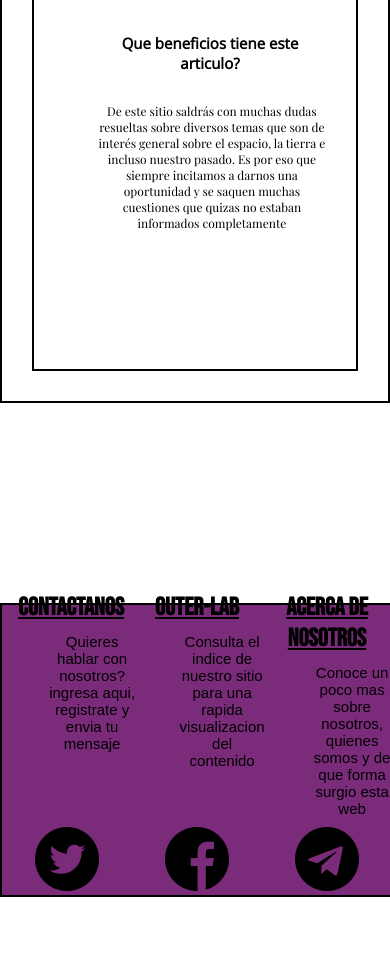
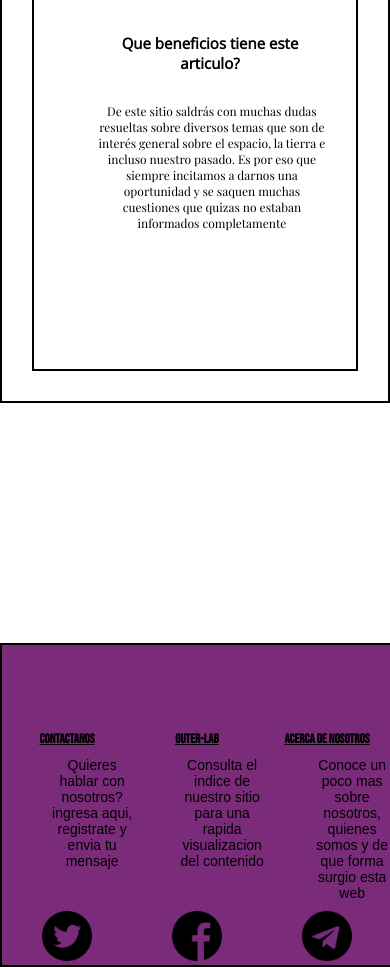
Before and after one commit to Thomas-Vidal01/Outer-Lab-coder, a plain HTML site: page index.html in a window 390 px wide. Shown: the part 3555-4522 px from the top of the page. Before the commit the page ends 4452 px from the top, so only its background shows below. Drawn offline with nearby package versions, Linux system fonts and the light colour scheme; a web font is replaced by a local one.

Commit message:
commit previo sass

```diff
--- a/css/style.css
+++ b/css/style.css
@@ -658,7 +658,7 @@ width: 25%;
     }
 }
 
-@media screen and (max-width: 678px){
+@media screen and (max-width: 990px){
     footer{
         margin-top: 200px;
         width: 100%;
@@ -676,8 +676,12 @@ width: 25%;
         font-size: 15px;
         padding-left: 30px;
     }
+    footer .footer-redes a img{
+        width: 50px;
+        height: 50px;
+    }
 }
-@media screen and (max-width: 331px){
+@media screen and (max-width: 501px){
     footer{
         margin-top: 240px;
         width: 100%;
@@ -695,4 +699,10 @@ width: 25%;
         font-size: 15px;
         padding-left: 30px;
     }
+    footer .footer-links h4{
+        font-size: 13px;
+    }
+    footer .footer-links p{
+        font-size: 14px;
+    }
 }
```
